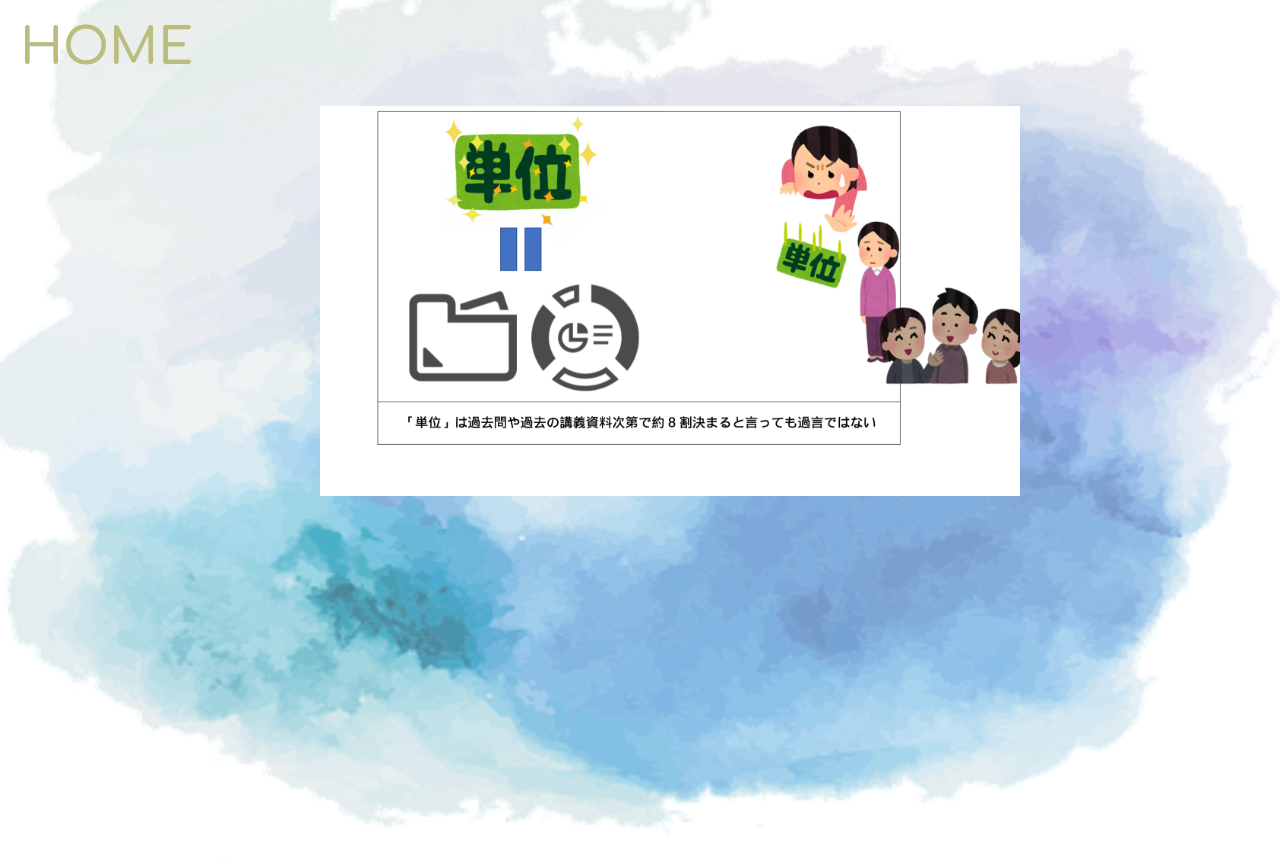
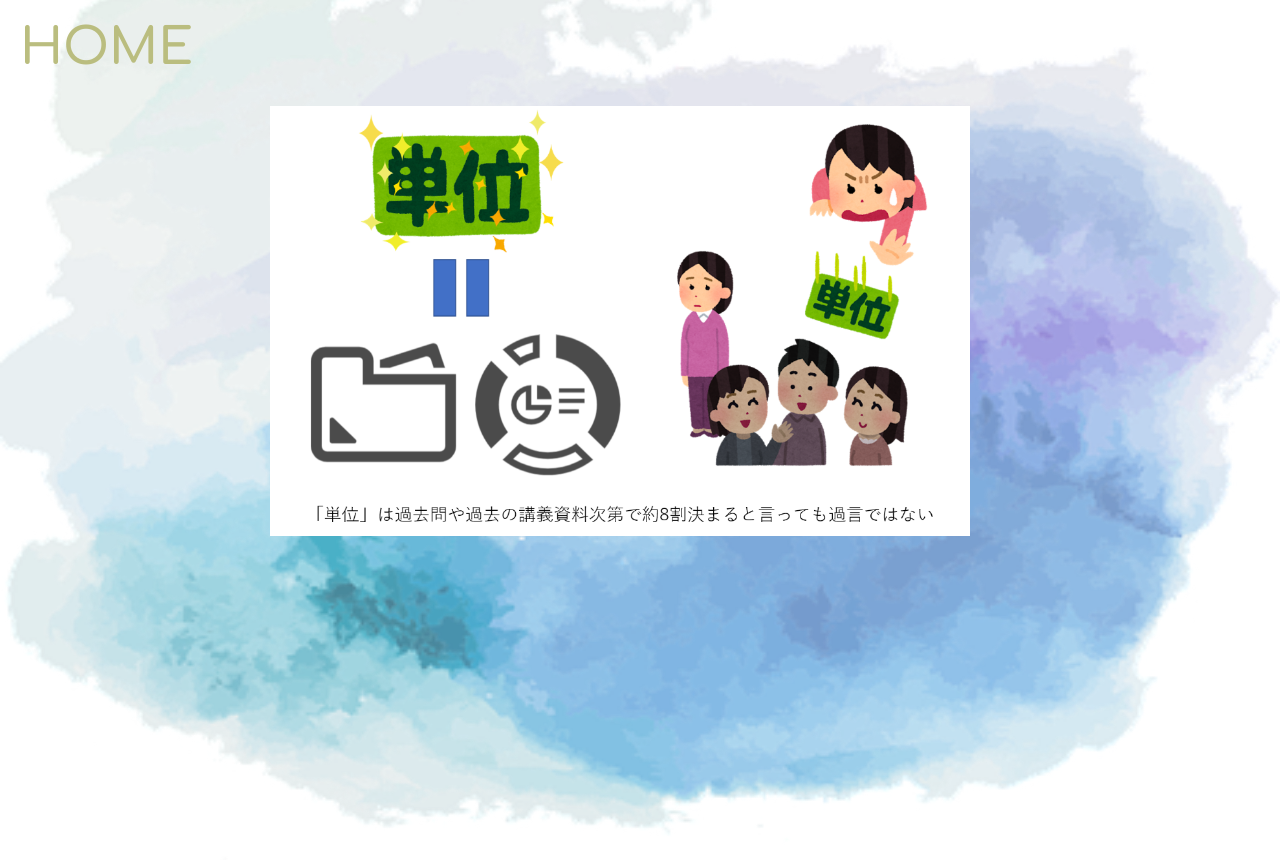
Before and after one commit to kitarikes/pycara_app, a Flask app: page / in a window 1280 px wide. Shown: the part 70-930 px from the top of the page. Run offline with Flask 2, Linux system fonts and the light colour scheme; some libraries are stand-ins or nearby versions.

Commit message:
スライド

```diff
--- a/static/css/home.css
+++ b/static/css/home.css
@@ -21,8 +21,8 @@
 
 .img_pic{
     position: relative;
-    height: 300px;
-    width: 600px;
+    height: 430px;
+    width: 700px;
  }
  .img_pic img {
     position: absolute;
@@ -40,6 +40,6 @@
  }
 
  .img_pic > img{
-    height: 390px;
+    height: 430px;
     width: 700px;
  }
--- a/static/css/show.css
+++ b/static/css/show.css
@@ -61,3 +61,26 @@ a > .smn{
 .my-big {
     font-size: 56px;
     /*6倍の大きさに*/}
+
+    #jQueryBox{
+        position: absolute;
+        height: 300px;
+        width: 400px;
+        background-color: rgb(31, 255, 203);
+        top: 0;
+        left: 30%;
+    }
+
+    .subm1 > input{
+        position: relative;
+
+
+        top: 100px;
+    }
+
+    .subm2 > input{
+        position: relative;
+
+
+        top: 150px;
+    }
--- a/static/js/ppt.js
+++ b/static/js/ppt.js
@@ -16,5 +16,5 @@ function slideSwitch() {
  }
 
  $(function() {
-    setInterval( "slideSwitch()", 3000 );
+    setInterval( "slideSwitch()", 5000 );
  });
--- a/templates/home.html
+++ b/templates/home.html
@@ -8,8 +8,12 @@
     <div class="img_l">
             <h1 class="my">HOME</h1>
             <div class="img_pic">
-                    <img src="/static/images/ppt1.png" alt="" class="active" />
-                    <img src="/static/images/ppt2.png" alt="" />
+                    <img src="/static/images/図2.png" alt="" class="active" />
+                    <img src="/static/images/図3.png" alt="" />
+                    <img src="/static/images/図13.png" alt="" />
+                    <img src="/static/images/図14.png" alt="" />
+                    <img src="/static/images/図15.png" alt="" />
+                    <img src="/static/images/図16.png" alt="" />
             </div>
             <script src="/static/js/ppt.js"></script>
     </div>
```
Also changed, not shown: static/js/popup.js (added, +15 -0 lines), templates/subject/show.html (+16 -5 lines), static/images/ppt1.png (deleted), static/images/ppt2.png (deleted), static/images/図13.png (added), static/images/図14.png (added), static/images/図15.png (added), static/images/図16.png (added), static/images/図2.png (added), static/images/図3.png (added).
